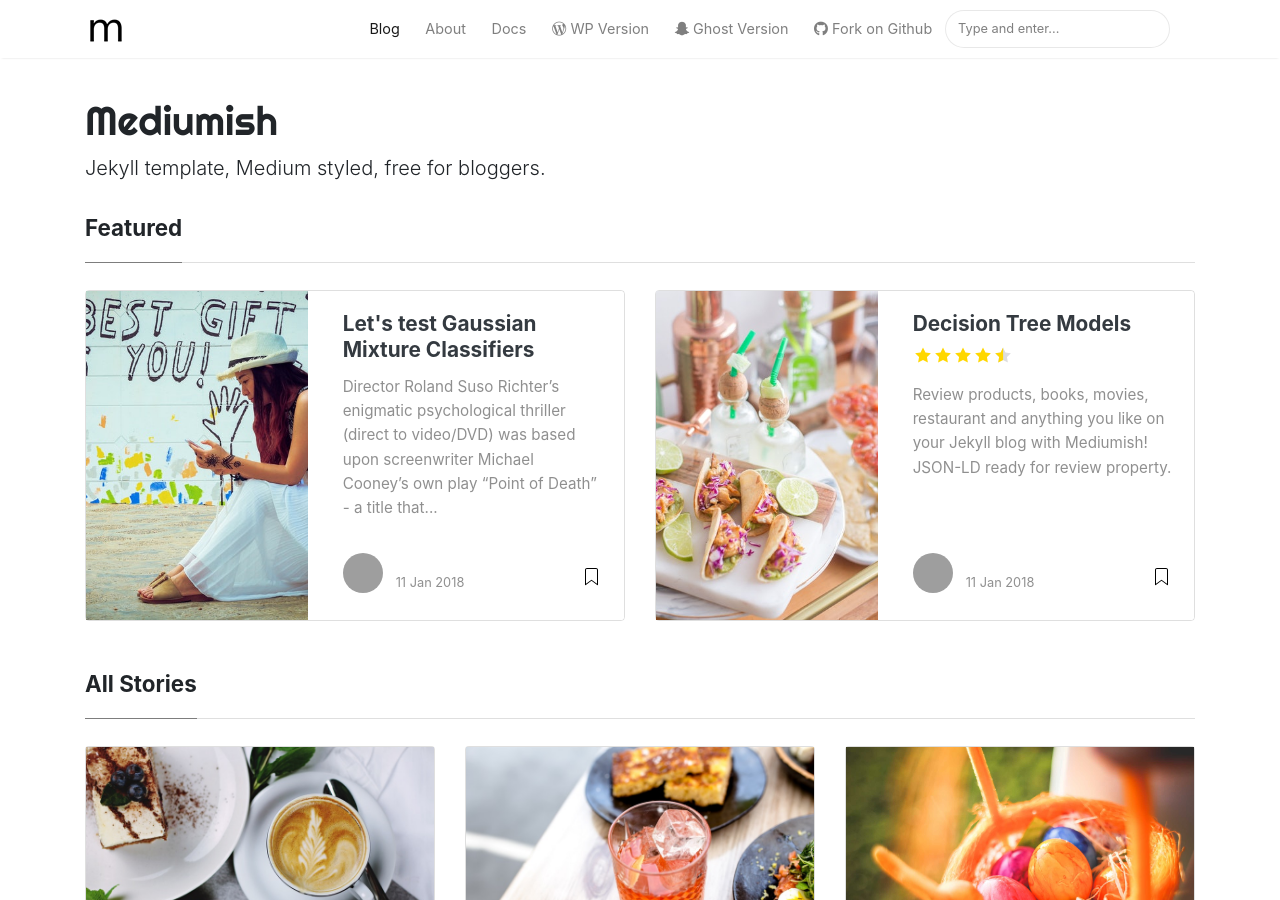
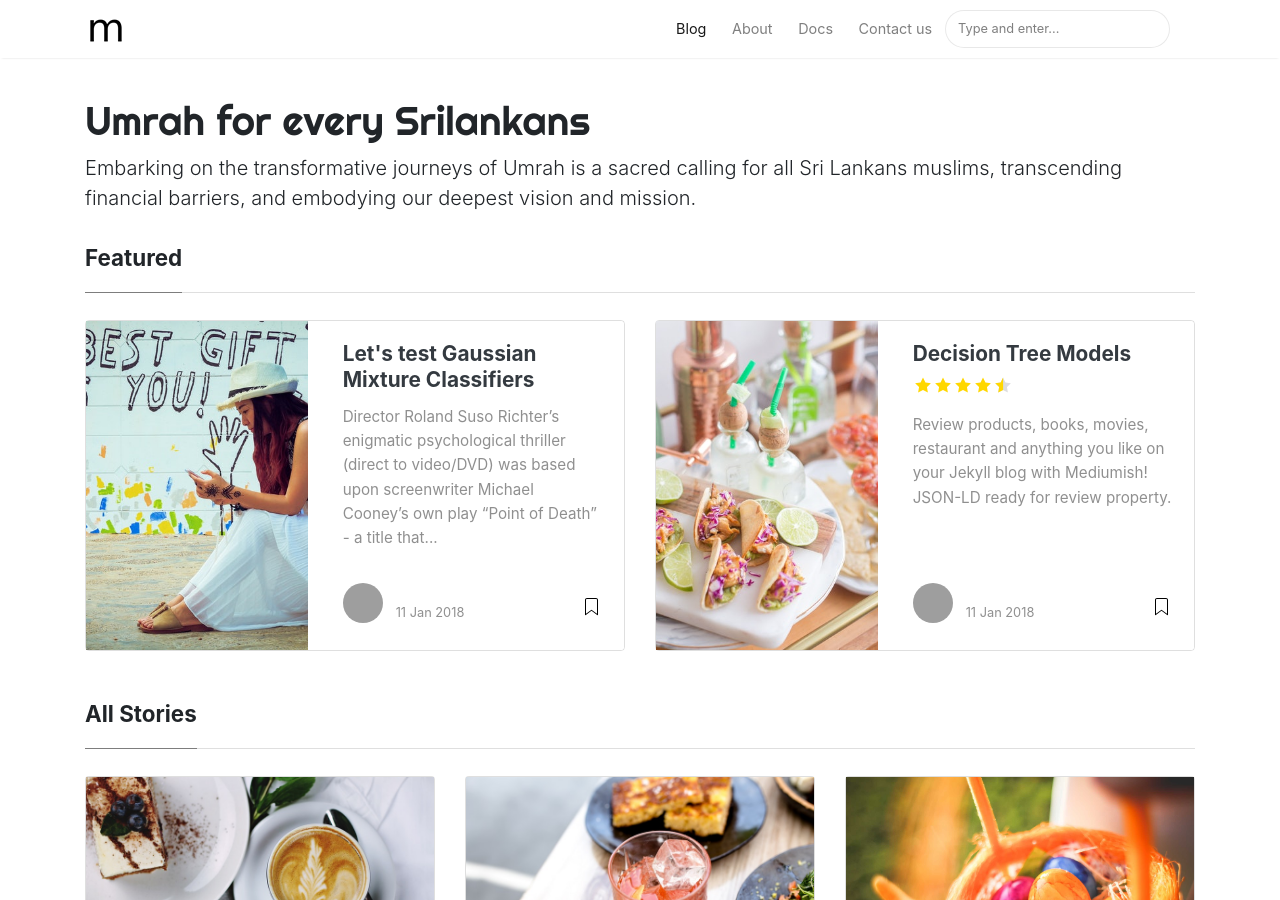
Before and after one commit to umrahlk/umrahlk.github.io, a Jekyll site: the page built from index.html, in a window 1280 px wide and 900 px high. Built offline with Jekyll 4.4.1, drawn with Linux system fonts in a browser that asks for light colours; nearby versions of some CDN libraries; the list of posts is cut into pages by our own code; some of the changed text lies outside the part shown; grey boxes are pictures that could not be loaded.

Commit message:
minor content changes

```diff
--- a/_config.yml
+++ b/_config.yml
@@ -1,7 +1,7 @@
 # Site
-name: "Mediumish"
-title: "Mediumish"
-description: "Jekyll template, Medium styled, free for bloggers."
+name: "Umrah for every Srilankans"
+title: "Umrah.lk"
+description: "Embarking on the transformative journeys of Umrah is a sacred calling for all Sri Lankans muslims, transcending financial barriers, and embodying our deepest vision and mission."
 logo: 'assets/images/logo.png'
 favicon: 'assets/images/logo.png'
 domain: 'umrah.lk'
--- a/_layouts/default.html
+++ b/_layouts/default.html
@@ -79,16 +79,10 @@ ga('send', 'pageview');
                 <a target="_blank" class="nav-link" href="https://bootstrapstarter.com/bootstrap-templates/template-mediumish-bootstrap-jekyll/"> Docs</a>
                 </li>
 
-                <li class="nav-item">
-                <a target="_blank" class="nav-link" href="https://www.wowthemes.net/themes/mediumish-wordpress/"><i class="fab fa-wordpress-simple"></i> WP Version</a>
-                </li>
 
                 <li class="nav-item">
-                <a target="_blank" class="nav-link" href="https://www.wowthemes.net/themes/mediumish-ghost/"><i class="fab fa-snapchat-ghost"></i> Ghost Version</a>
-                </li>
-
-                <li class="nav-item">
-                <a target="_blank" class="nav-link" href="https://github.com/wowthemesnet/mediumish-theme-jekyll"><i class="fab fa-github"></i> Fork on Github</a>
+                    <!-- <a target="_blank" class="nav-link" href="https://github.com/wowthemesnet/mediumish-theme-jekyll"><i class="fab fa-github"></i> Fork on Github</a> -->
+                    <a target="_blank" class="nav-link" href="#"><i class="fab "></i>Contact us</a>
                 </li>
 
                 {% include search-lunr.html %}
```
Also changed, not shown: 1 other file.
